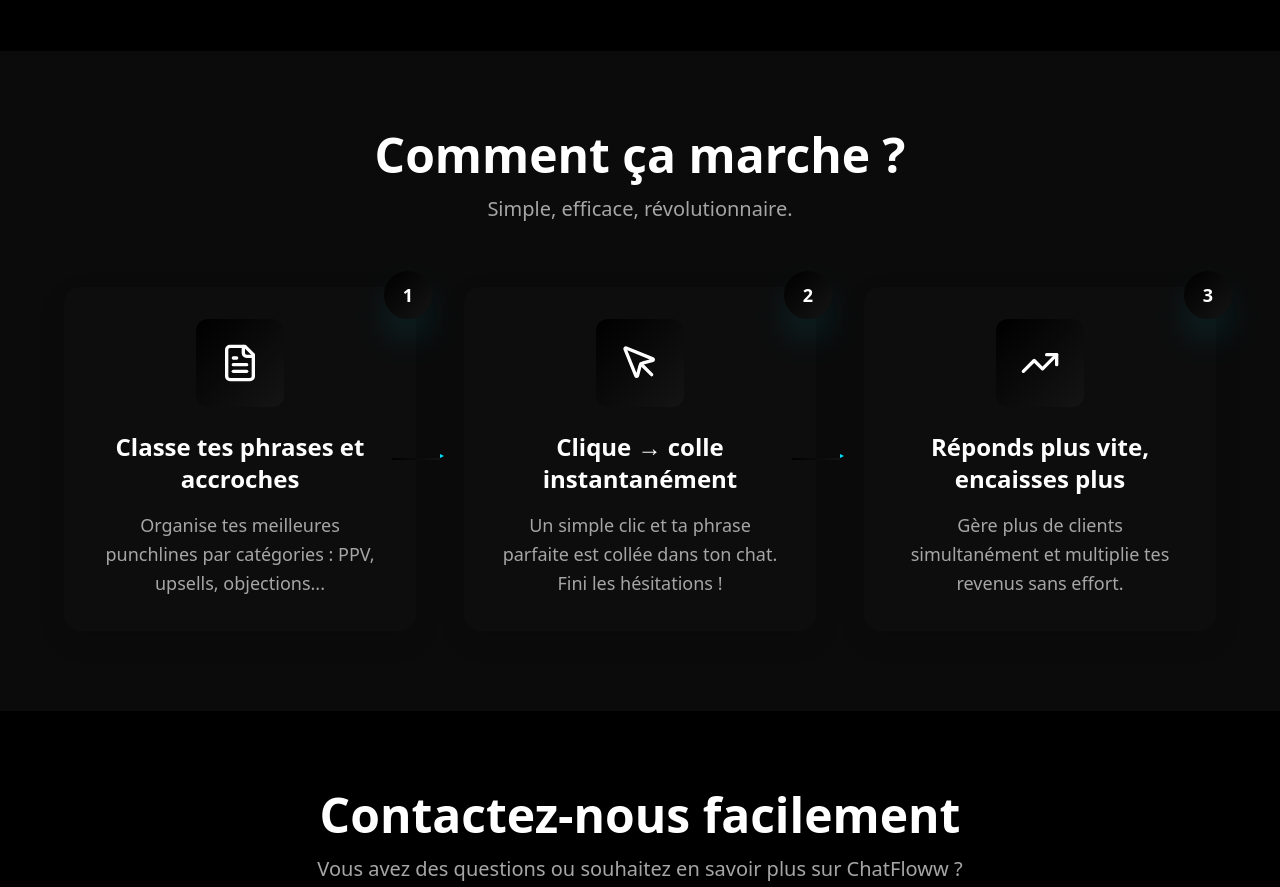
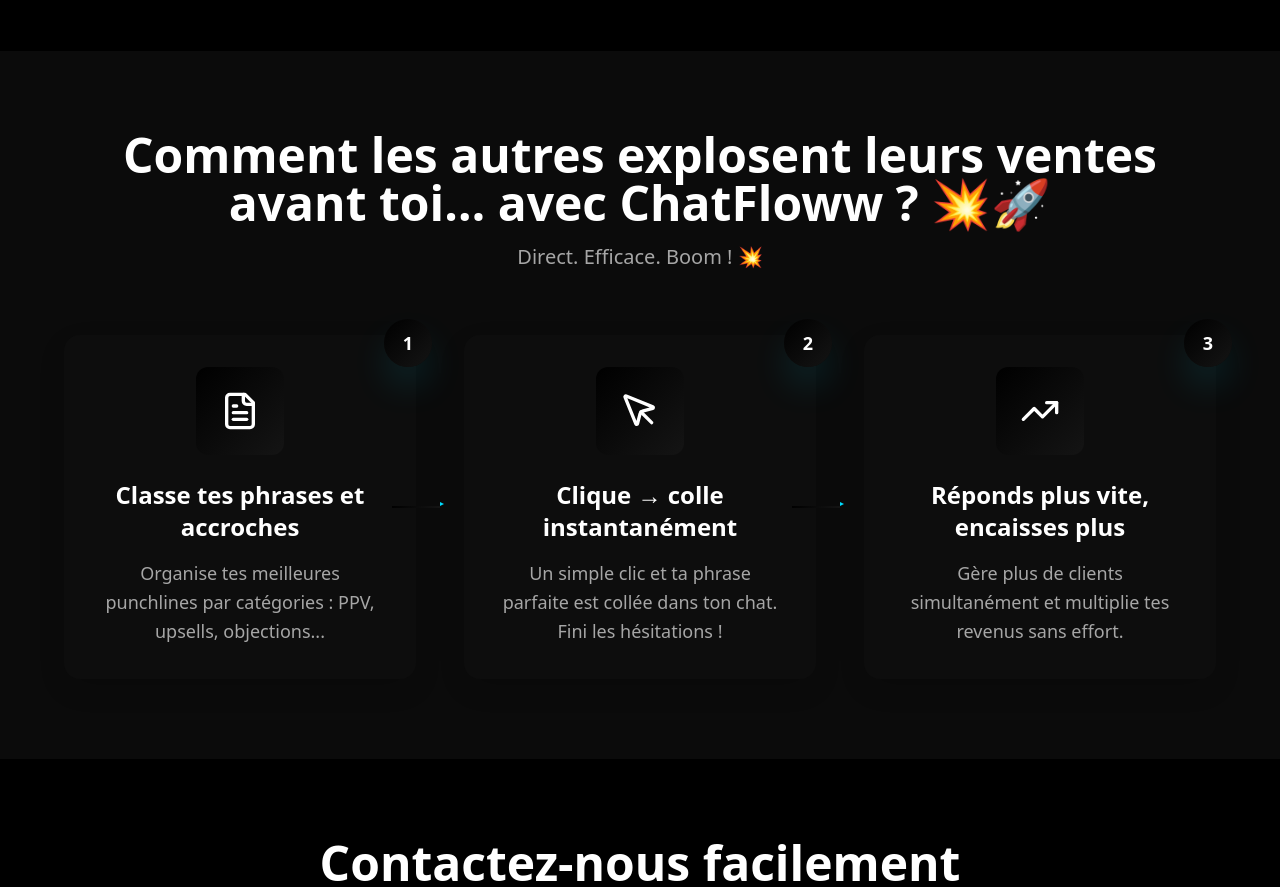
Before and after one commit to SmartESP-Team/chatfloww-ai-launcher, a React (Vite) app: page / in a window 1280 px wide. Shown: the part 1780-2667 px from the top of the page. Built offline with nearby package versions, Linux system fonts and the light colour scheme.

Commit message:
Update HowItWorks.tsx

```diff
--- a/src/components/HowItWorks.tsx
+++ b/src/components/HowItWorks.tsx
@@ -27,10 +27,10 @@ const HowItWorks = () => {
       <div className="max-w-6xl mx-auto">
         <div className="text-center mb-16">
           <h2 className="text-4xl md:text-5xl font-bold text-foreground mb-4">
-            Comment ça marche ?
+            Comment les autres explosent leurs ventes avant toi… avec ChatFloww ? 💥🚀
           </h2>
           <p className="text-xl text-muted-foreground">
-            Simple, efficace, révolutionnaire.
+            Direct. Efficace. Boom ! 💥
           </p>
         </div>
 
```
